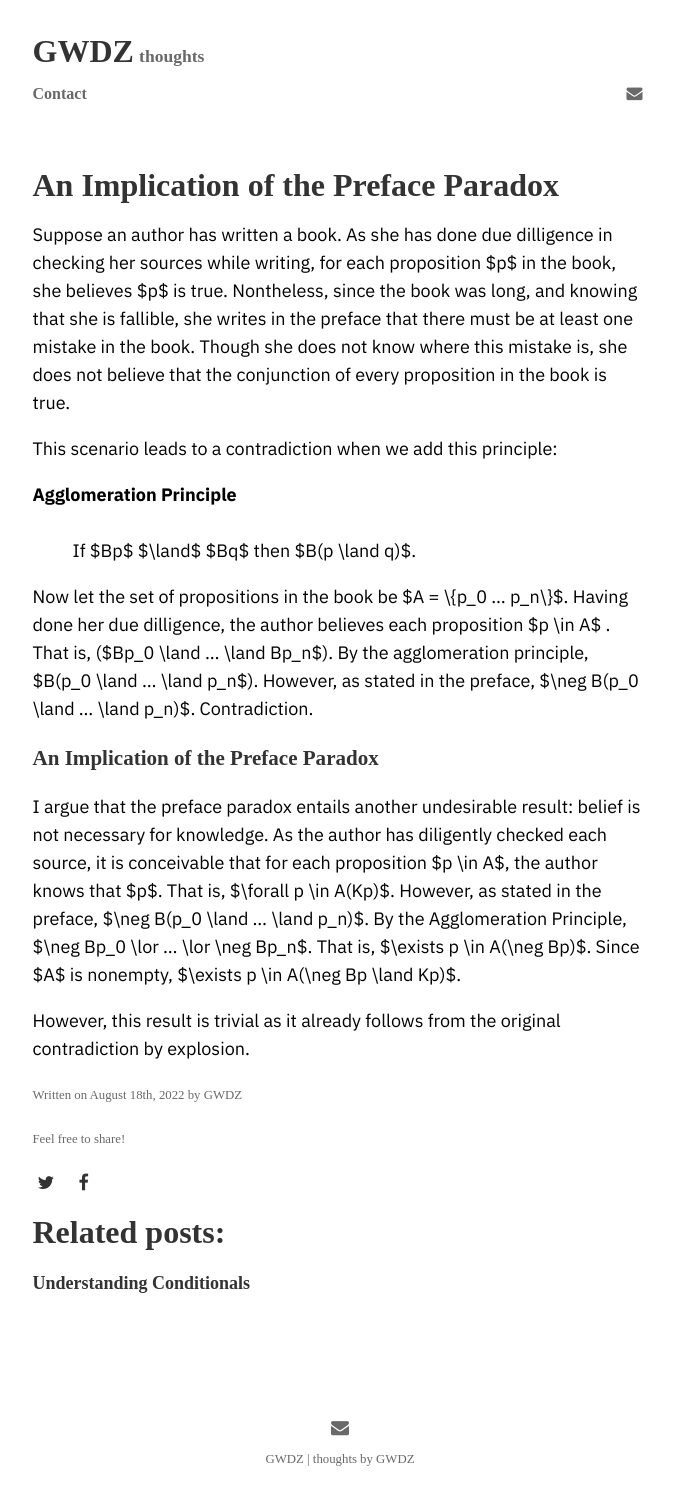
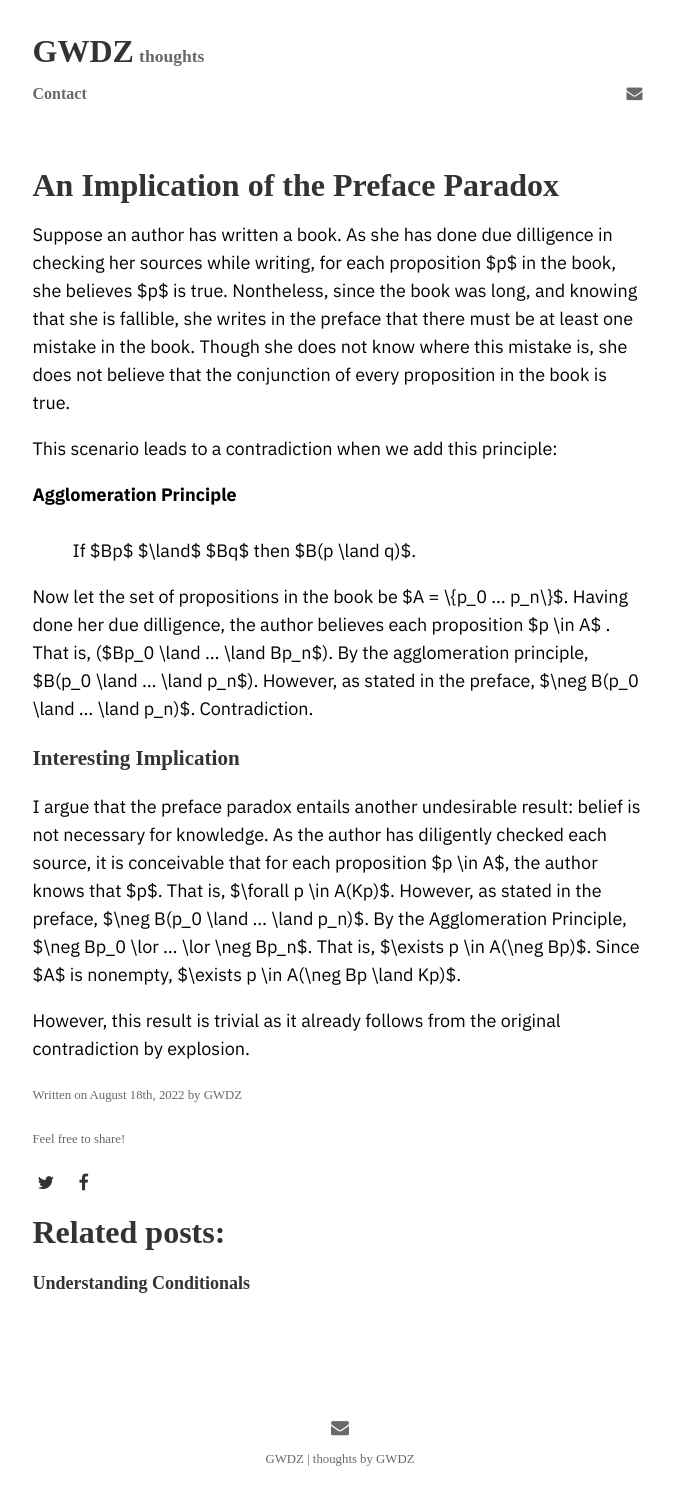
Before and after one commit to GWDZ-true/gwdz-site, a Jekyll site: the page built from _posts/2022-08-18-an-implication-of-the-preface-paradox.md, in a window 1280 px wide. Shown: the whole page, without its empty margins (300-974 px from the left). Built offline with Jekyll 4.4.1, drawn with Linux system fonts in a browser that asks for light colours; some web fonts are replaced.

Commit message:
Update 2022-08-18-an-implication-of-the-preface-paradox.md

```diff
--- a/_posts/2022-08-18-an-implication-of-the-preface-paradox.md
+++ b/_posts/2022-08-18-an-implication-of-the-preface-paradox.md
@@ -16,7 +16,7 @@ This scenario leads to a contradiction when we add this principle:
 
 Now let the set of propositions in the book be $A = \\{p_0 ... p_n\\}$. Having done her due dilligence, the author believes each proposition $p \in A$ . That is, ($Bp_0 \land ... \land Bp_n$). By the agglomeration principle, $B(p_0 \land ... \land p_n$). However, as stated in the preface, $\neg B(p_0 \land ... \land p_n)$. Contradiction.
 
-### An Implication of the Preface Paradox
+### Interesting Implication
 
 I argue that the preface paradox entails another undesirable result: belief is not necessary for knowledge. As the author has diligently checked each source, it is conceivable that for each proposition $p \in A$, the author knows that $p$. That is, $\forall p \in A(Kp)$. However, as stated in the preface, $\neg B(p_0 \land ... \land p_n)$. By the  Agglomeration Principle, $\neg Bp_0 \lor ... \lor \neg Bp_n$. That is, $\exists p \in A(\neg Bp)$. Since $A$ is nonempty, $\exists p \in A(\neg Bp \land Kp)$.
 
```
